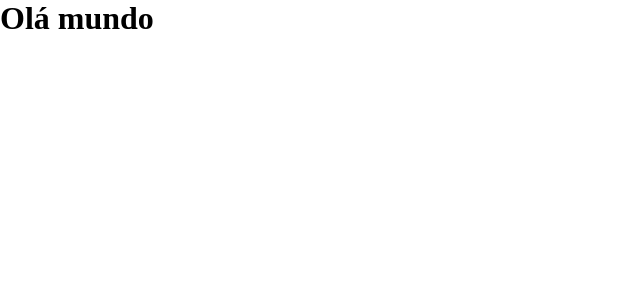
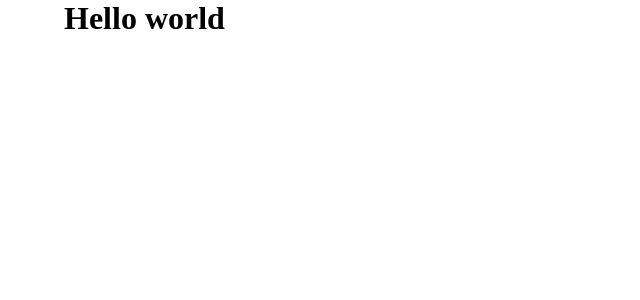
Before and after one commit to Paulo-Augusto12/anti-boredom-app, a React (Vite) app: page / in a window 1280 px wide. Shown: the top 300 px of the page, without its empty margins (0-640 px from the left). Built offline with nearby package versions, Linux system fonts and the light colour scheme.

Commit message:
initial commit

```diff
--- a/package.json
+++ b/package.json
@@ -3,10 +3,7 @@
   "private": true,
   "version": "0.0.0",
   "type": "module",
-  "homepage": "https://Paulo-Augusto12.github.io/anti-boredom-app",
   "scripts": {
-    "predeploy": "npm run build",
-    "deploy": "gh-pages -d build",
     "dev": "vite",
     "build": "tsc && vite build",
     "preview": "vite preview",
@@ -17,6 +14,7 @@
     "@emotion/styled": "^11.10.6",
     "@mui/material": "^5.11.10",
     "add": "^2.0.6",
+    "axios": "^1.3.4",
     "gh-pages": "^5.0.0",
     "prettier": "^2.8.4",
     "react": "^18.2.0",
@@ -24,6 +22,7 @@
     "yarn": "^1.22.19"
   },
   "devDependencies": {
+    "@types/axios": "^0.14.0",
     "@types/react": "^18.0.27",
     "@types/react-dom": "^18.0.10",
     "@vitejs/plugin-react": "^3.1.0",
--- a/src/App.tsx
+++ b/src/App.tsx
@@ -1,10 +1,13 @@
 import { useState } from "react";
+import { Box, Typography, Container } from "@mui/material";
 
 function App() {
   return (
-    <div>
-      <h1>Olá mundo</h1>
-    </div>
+    <Container>
+      <Box>
+        <h1>Hello world</h1>
+      </Box>
+    </Container>
   );
 }
 
```
Also changed, not shown: src/domain/api/getARandomActivity.ts (added, +12 -0 lines), 3 other files (tests, documents, lock files or other folders).
